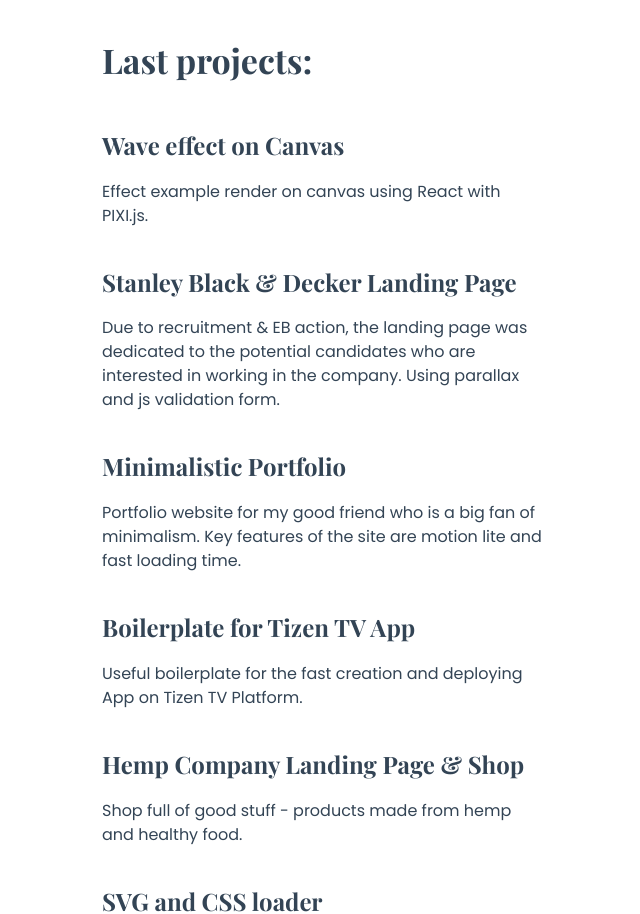
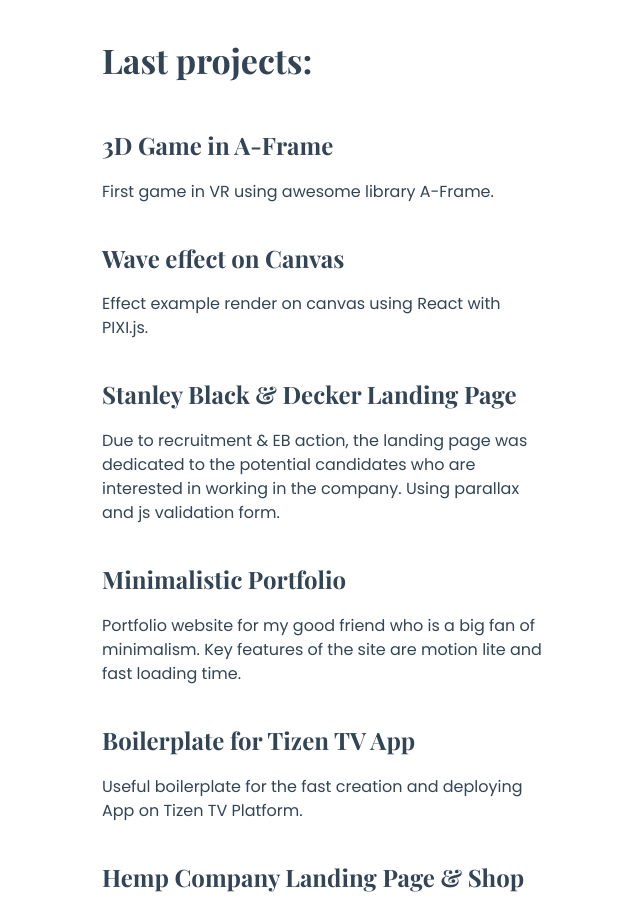
Before and after one commit to ppsirius/jakbyco.com, a React (Create React App) app: page / in a window 1280 px wide. Shown: the part 1000-1914 px from the top of the page, without its empty margins (638-1278 px from the left). Built offline with nearby package versions, Linux system fonts and the light colour scheme.

Commit message:
add rd game project

```diff
--- a/src/Components/OrientationLock.js
+++ b/src/Components/OrientationLock.js
@@ -4,7 +4,12 @@
 const OrientationLock = () => {
   return (
     <div className="orientation-lock">
-      <span className="lock-text">Rotate device 😎</span>
+      <span className="lock-text">
+        Rotate device{" "}
+        <span role="img" aria-label="emoji">
+          😎
+        </span>
+      </span>
     </div>
   );
 };
--- a/src/content.json
+++ b/src/content.json
@@ -13,6 +13,11 @@
   },
   "projects": [
     {
+      "title": "3D Game in A-Frame",
+      "link": "https://quack-hunter.netlify.com/",
+      "description": "First game in VR using awesome library A-Frame."
+    },
+    {
       "title": "Wave effect on Canvas",
       "link": "https://codepen.io/ppsirius/full/dZmxRE/",
       "description": "Effect example render on canvas using React with PIXI.js."
@@ -20,22 +25,26 @@
     {
       "title": "Stanley Black & Decker Landing Page",
       "link": "http://wishyouwerehere.pl/",
-      "description": "Due to recruitment & EB action, the landing page was dedicated to the potential candidates who are interested in working in the company. Using parallax and js validation form."
+      "description":
+        "Due to recruitment & EB action, the landing page was dedicated to the potential candidates who are interested in working in the company. Using parallax and js validation form."
     },
     {
       "title": "Minimalistic Portfolio",
       "link": "http://pariaszewski.com/",
-      "description": "Portfolio website for my good friend who is a big fan of minimalism. Key features of the site are motion lite and fast loading time."
+      "description":
+        "Portfolio website for my good friend who is a big fan of minimalism. Key features of the site are motion lite and fast loading time."
     },
     {
       "title": "Boilerplate for Tizen TV App",
       "link": "https://github.com/ppsirius/tizen-boilerplate",
-      "description": "Useful boilerplate for the fast creation and deploying App on Tizen TV Platform."
+      "description":
+        "Useful boilerplate for the fast creation and deploying App on Tizen TV Platform."
     },
     {
       "title": "Hemp Company Landing Page & Shop",
       "link": "http://goodfoods.pl/",
-      "description": "Shop full of good stuff - products made from hemp and healthy food."
+      "description":
+        "Shop full of good stuff - products made from hemp and healthy food."
     },
     {
       "title": "SVG and CSS loader",
```
Also changed, not shown: package.json (+5 -6 lines), 1 other file (tests, documents, lock files or other folders).
